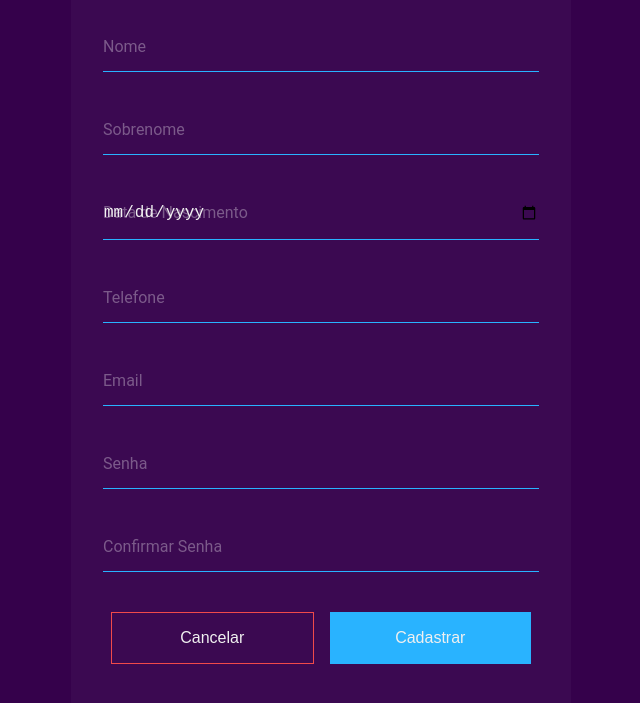
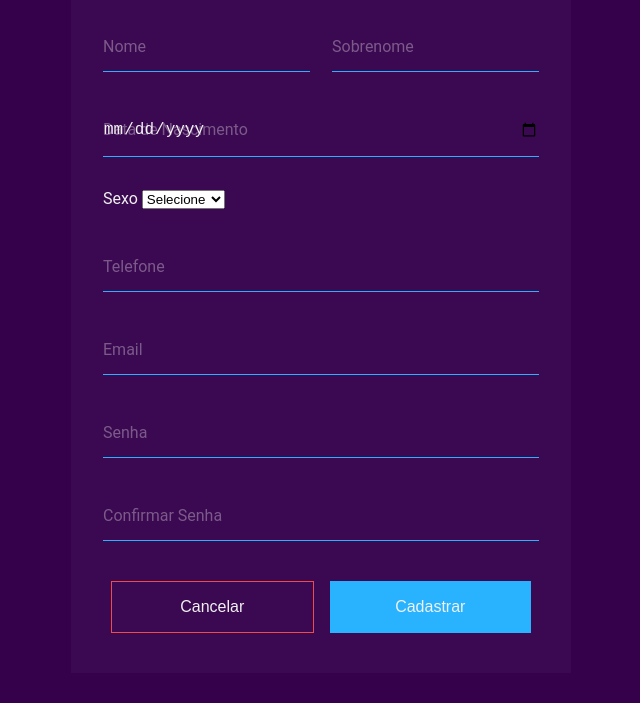
Before and after one commit to davirochw/formulario, a plain HTML site: page index.html in a window 1280 px wide. Shown: the part 119-822 px from the top of the page, without its empty margins (319-959 px from the left). Drawn offline with Linux system fonts and the light colour scheme.

Commit message:
algumas melhorias na responsividade

```diff
--- a/assets/css/style.css
+++ b/assets/css/style.css
@@ -1,12 +1,13 @@
 :root {
-    /* Cores */
+    /* cores */
     --primary-color: #29B3FF;
     --secondary-color: #09a6fa;
     --bg-color: #35014B;
+    --bg-color-two: #300046;
     --text-color: #f0f0f0;
     --light-color: rgba(255, 255, 255, 0.04);
 
-    /* Margens bottom */
+    /* margens */
     --mb-0-25: .25rem;
     --mb-0-5: .5rem;
     --mb-0-75: .75rem;
@@ -34,6 +35,13 @@
     }
 }
 
+@media screen and (min-width: 412px) {
+    div .fullname {
+        display: flex;
+        justify-content: space-between;
+    }
+}
+
 * {
     margin: 0;
     padding: 0;
@@ -46,6 +54,8 @@ html {
 }
 
 body {
+    align-items: center;
+    justify-content: center;
     margin: var(--header-height) 0 0 0;
     background-color: var(--bg-color);
     font-size: var(--normal-font-size);
@@ -81,7 +91,7 @@ input~label {
 
 input:focus~label,
 input:valid~label {
-    transform: translateY(-24px);
+    transform: translateY(-20px);
     font-size: 0.8em;
     letter-spacing: 0.1em;
 }
@@ -106,6 +116,10 @@ div.input {
     position: relative;
 }
 
+input:focus{
+    background-color: var(--bg-color-two);
+}
+
 input,
 button {
     -moz-appearance: none;
@@ -123,7 +137,7 @@ button {
 
 button {
     position: relative;
-    margin:  var(--mb-0-5);
+    margin: var(--mb-0-5);
     width: 100%;
     cursor: pointer;
 }
--- a/assets/js/script.js
+++ b/assets/js/script.js
@@ -12,6 +12,7 @@ function ValidateField(field) {
         return foundError;
     }
 
+    // Mensagens de error
     function customMessage(typeError) {
         const messages = {
             text: {
@@ -74,6 +75,7 @@ for (field of fields) {
     field.addEventListener("blur", customValidation)
 }
 
+// Por causa disso o formulário não será enviado
 document.querySelector("form")
     .addEventListener("submit", event => {
         event.preventDefault()
--- a/index.html
+++ b/index.html
@@ -26,9 +26,18 @@
                 </div>
             </div>
             <div class="input">
-                <input required type="date" name="" id="" />
+                <input required type="date" values="" name="birthday" id="" min="1900-01-01" max="2018-12-31" />
                 <label for="">Data de Nascimento</label>
                 <span class="error"></span>
+            </div>
+            <div class="input">
+                <label for="sexo">Sexo</label>
+                <select required id="sexo">
+                    <option selected disabled value="">Selecione</option>
+                    <option>Masculino</option>
+                    <option>Feminino</option>
+                    <option>Outro</option>
+                </select>
             </div>
             <div class="input">
                 <input required type="tel" name="" id="" />
```
